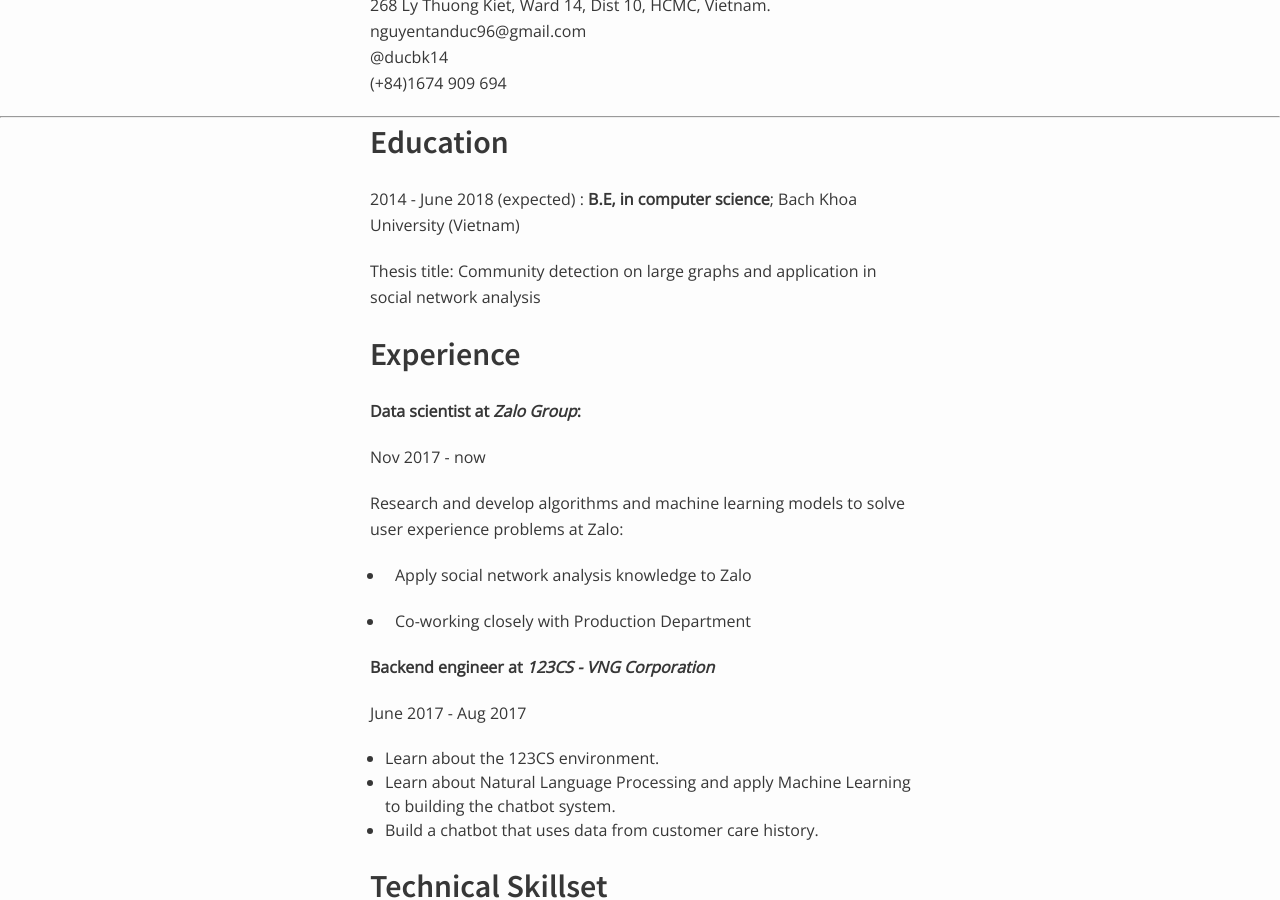
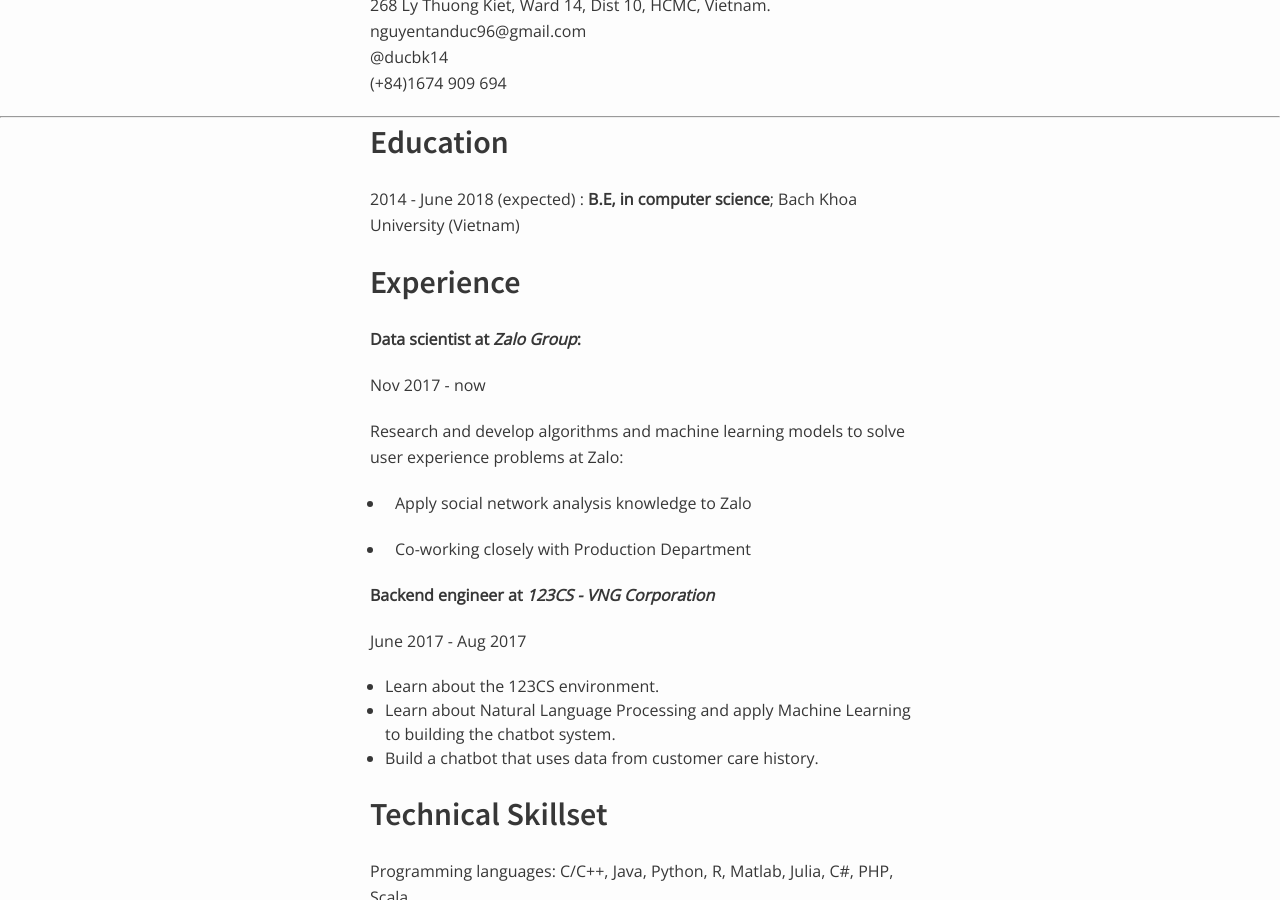
Before and after one commit to dukn/dukn.github.io, a Jekyll site: the page built from _posts/2018-04-23-hello.md, in a window 1280 px wide and 900 px high, scrolled down 344 px. Built offline with Jekyll 4.4.1, drawn with Linux system fonts in a browser that asks for light colours.

Commit message:
Update 2018-04-23-hello.md

```diff
--- a/_posts/2018-04-23-hello.md
+++ b/_posts/2018-04-23-hello.md
@@ -22,8 +22,6 @@ nguyentanduc96@gmail.com
 Education
 ---------
 2014 - June 2018 (expected) :   **B.E, in computer science**; Bach Khoa University (Vietnam)
-
-Thesis title: Community detection on large graphs and application in social network analysis
 
 
 Experience
```
